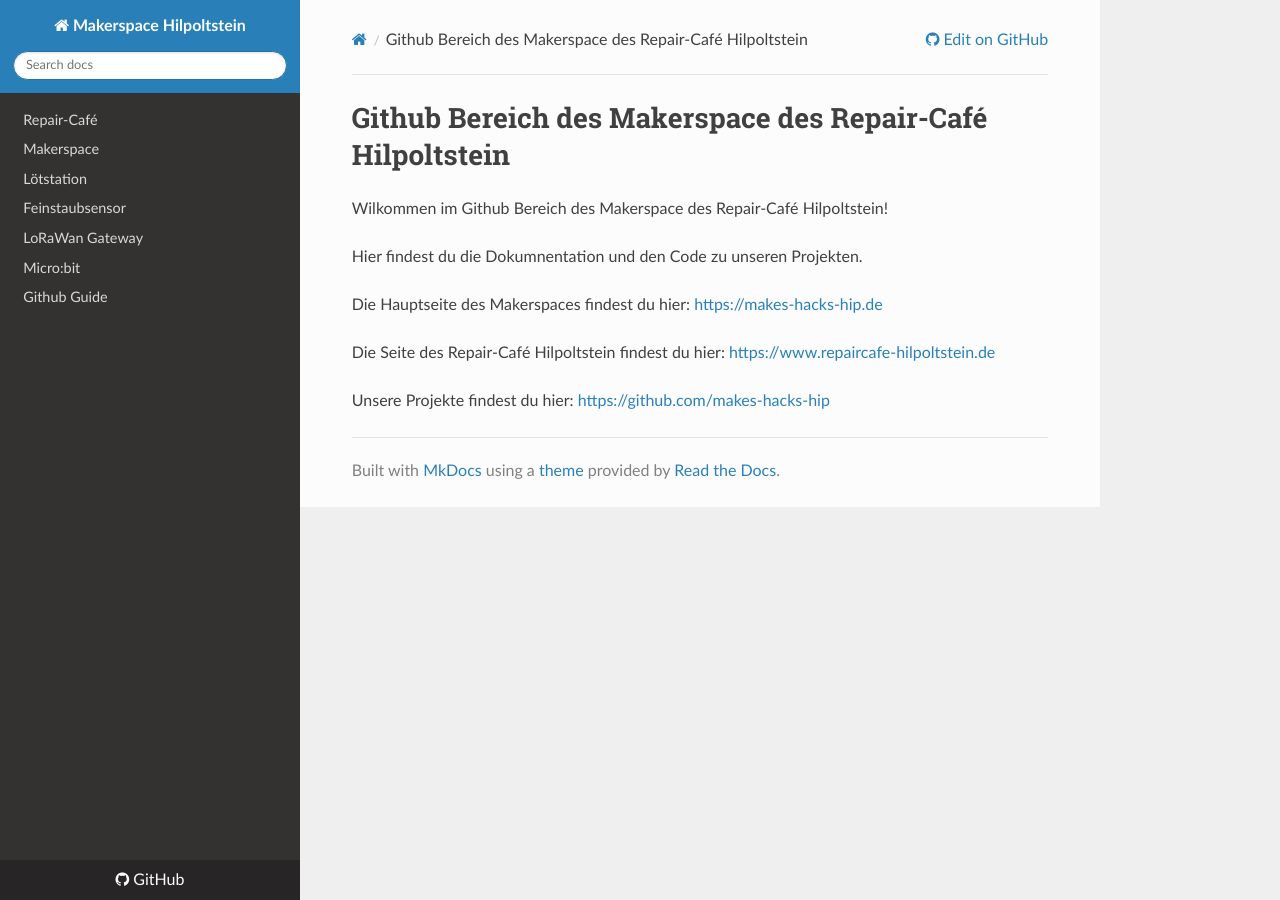
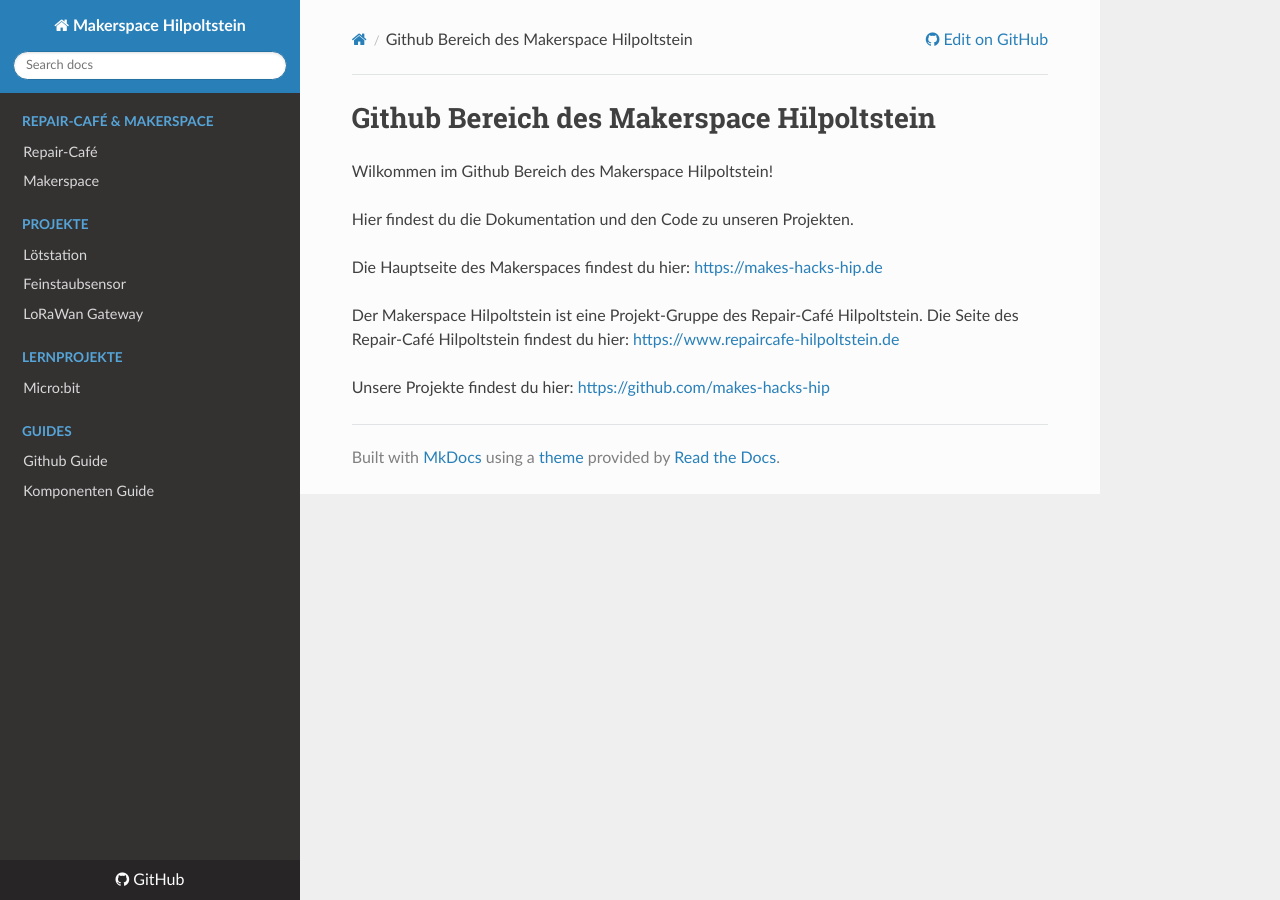
Before and after one commit to makes-hacks-hip/makes-hacks-hip.github.io, an MkDocs documentation site: the page built from docs/index.md, in a window 1280 px wide. Built offline with MkDocs 1.6.1, drawn with Linux system fonts in a browser that asks for light colours; nearby versions of some CDN libraries.

Commit message:
Menü Struktur

```diff
--- a/docs/index.md
+++ b/docs/index.md
@@ -1,11 +1,11 @@
-# Github Bereich des Makerspace des Repair-Café Hilpoltstein
+# Github Bereich des Makerspace Hilpoltstein
 
-Wilkommen im Github Bereich des Makerspace des Repair-Café Hilpoltstein!
+Wilkommen im Github Bereich des Makerspace Hilpoltstein!
 
-Hier findest du die Dokumnentation und den Code zu unseren Projekten.
+Hier findest du die Dokumentation und den Code zu unseren Projekten.
 
 Die Hauptseite des Makerspaces findest du hier: [https://makes-hacks-hip.de](https://makes-hacks-hip.de)
 
-Die Seite des Repair-Café Hilpoltstein findest du hier: [https://www.repaircafe-hilpoltstein.de](https://www.repaircafe-hilpoltstein.de)
+Der Makerspace Hilpoltstein ist eine Projekt-Gruppe des Repair-Café Hilpoltstein. Die Seite des Repair-Café Hilpoltstein findest du hier: [https://www.repaircafe-hilpoltstein.de](https://www.repaircafe-hilpoltstein.de)
 
 Unsere Projekte findest du hier: [https://github.com/makes-hacks-hip](https://github.com/makes-hacks-hip)
--- a/mkdocs.yml
+++ b/mkdocs.yml
@@ -1,13 +1,18 @@
 site_name: Makerspace Hilpoltstein
 site_url: https://makes-hacks-hip.github.io
 nav:
-    - Repair-Café: https://www.repaircafe-hilpoltstein.de
-    - Makerspace: https://makes-hacks-hip.de
-    - Lötstation: https://makes-hacks-hip.github.io/MakeLoetstation/
-    - Feinstaubsensor: https://makes-hacks-hip.github.io/Feinstaubsensor/
-    - LoRaWan Gateway: https://makes-hacks-hip.github.io/LoRaWanGateway/
-    - Micro:bit: https://makes-hacks-hip.github.io/microbit/
-    - Github Guide: github.md
+    - 'Repair-Café & Makerspace':
+        - Repair-Café: https://www.repaircafe-hilpoltstein.de
+        - Makerspace: https://makes-hacks-hip.de
+    - 'Projekte':
+        - Lötstation: https://makes-hacks-hip.github.io/MakeLoetstation/
+        - Feinstaubsensor: https://makes-hacks-hip.github.io/Feinstaubsensor/
+        - LoRaWan Gateway: https://makes-hacks-hip.github.io/LoRaWanGateway/
+    - 'Lernprojekte':
+        - Micro:bit: https://makes-hacks-hip.github.io/microbit/
+    - 'Guides':
+        - Github Guide: github.md
+        - Komponenten Guide: komponenten.md
 theme: readthedocs
 repo_url: https://github.com/makes-hacks-hip/makes-hacks-hip.github.io/
 edit_uri: edit/main/docs/
```
Also changed, not shown: docs/github.md (+1 -1 lines), docs/komponenten.md (added, +19 -0 lines).
